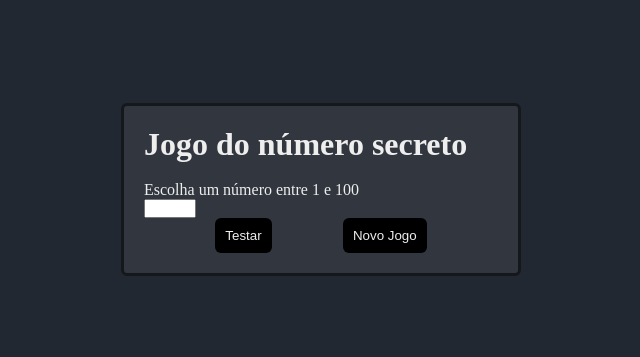
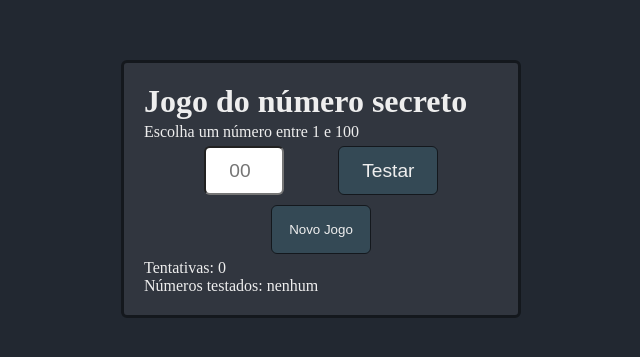
Before and after one commit to lucasdaljovem/Jogo-Adivinhar-numero, a plain HTML site: page index.html in a window 1280 px wide. Shown: the part 211-568 px from the top of the page, without its empty margins (319-959 px from the left). Drawn offline with Linux system fonts and the light colour scheme.

Commit message:
novas mod 	modified:   index.html 	modified:   script.js 	modified:   style.css

```diff
--- a/index.html
+++ b/index.html
@@ -14,18 +14,23 @@
     <main>
         <div class="Container">
             <div class="container_texto">
-                <h1 id="h1Texto"></h1> <br>
+                <h1 id="h1Texto"></h1>
+                <p id="pTexto">Escolha um número entre 1 e 100</p>
                 <p id="p1"></p>
             </div>
 
-            <input type="number" min="1" max="10" class="ContainerInput" id="ContainerInput">
+            <div class="ContainerBotoes">
+                <input type="number" min="1" max="10" class="ContainerInput" id="ContainerInput" placeholder="00">
+                <button onclick="verificarTentativa()" class="ContainerBotao testar">Testar</button>
+            </div>
 
             <div class="ContainerBotoes">
-                <button onclick="verificarTentativa()" class="ContainerBotao">Testar</button>
                 <button onclick="reiniciarJogo()" class="ContainerBotao">Novo Jogo</button>
             </div>
+            <p id="pNumeroTentativas">Tentativas: 0</p>
+            <p id="p2NumerosTestados">Números testados: Nenhum</p>
+        </div>
 
-        </div>
 
     </main>
 </body>
--- a/script.js
+++ b/script.js
@@ -5,9 +5,10 @@ let numeroTentativas = 1;
 function gerarNumeroAleatorio(){ //função que gera um numero aleatório
         return parseInt(Math.random()* numeroMaximo + 1);
 }
-
-window.onload = function(){
-    exibirMensagemInicial();
+function listaNumeros(){
+    const numerosTentativasArr = [];
+    numerosTentativasArr.push(numeroEscolhido);
+    exibirTextoNaTela('p2NumerosTestados', `Números testados: ${numerosTentativasArr.join(",")}`);
 }
 
 function exibirTextoNaTela(id, texto) {
@@ -17,35 +18,54 @@ function exibirTextoNaTela(id, texto) {
 
 function exibirMensagemInicial() {
     exibirTextoNaTela('h1Texto', 'Jogo do número secreto');
-    exibirTextoNaTela('p1', `Escolha um número entre 1 e ${numeroMaximo}`);
+    exibirTextoNaTela('pTexto', `Escolha um número entre 1 e ${numeroMaximo}`);
+    exibirTextoNaTela('p1', " ");
+    exibirTextoNaTela('pNumeroTentativas', `Tentativas: 0`);
+    exibirTextoNaTela('p2NumerosTestados', `Números testados: nenhum`);
+
 }
 
 console.log('O número secreto é ' + numeroAleatorio) //gera um comentario no console
-
 function verificarTentativa(){
     let numeroEscolhido = document.getElementById("ContainerInput").value;
 
     if (numeroEscolhido == numeroAleatorio){ //ACERTO
-        exibirTextoNaTela('h1Texto', 'Paranbéns, você acertou!');
+        exibirTextoNaTela('h1Texto', 'Parabéns, você acertou!');
         let palavraTentativa = numeroTentativas > 1 ? 'tentativas' : 'tentativa'; //operador ternario, se (? substitui o if) o numero for maior que 1 (true) então vai ser tentativas, senão (o : subs. o else), vai ser tentativa
-        exibirTextoNaTela('p1', `você descobriu o nomero secreto ${numeroAleatorio} em ${numeroTentativas} ${palavraTentativa}`);
+        exibirTextoNaTela('p1', `o número secreto era ${numeroAleatorio}, e você descobriu em ${numeroTentativas} ${palavraTentativa}`);
+        exibirTextoNaTela('pTexto', ``);
+
     } else { //ERRO
         if (numeroEscolhido > numeroAleatorio){
-            exibirTextoNaTela('p1', 'O número secreto é menor');
+            exibirTextoNaTela('p1', `O número secreto é menor que ${numeroEscolhido}`);
         } else {
-            exibirTextoNaTela('p1', 'O número secreto é maior');
+            exibirTextoNaTela('p1', `O número secreto é maior que ${numeroEscolhido}`);
+        }
 
-        }
+        console.log(numerosTentativasArr);
+        listaNumeros();
         numeroTentativas++;
+        exibirTextoNaTela('pNumeroTentativas', `Tentativas: 1`);
         limparCampo();
     }
 
 }
 
+// numeroEscolhido.addEventListener("keypress", function(event) {
+//     if (event.key === "Enter") {
+//         event.preventDefault();
+//         verificarTentativa();
+//     }
+// });
+
+
 function limparCampo(){
     numeroEscolhido = document.getElementById("ContainerInput");
     numeroEscolhido.value = '';
+}
 
+window.onload = function(){
+    exibirMensagemInicial();
 }
 
 function reiniciarJogo(){
--- a/style.css
+++ b/style.css
@@ -1,15 +1,17 @@
 :root{
     --cor-background: #222831;
     --cor-container: #31363F;
-    --cor-texto: #EEEEEE;
+    --cor-branco: #EEEEEE;
     --cor-borda: #14181d;
+    --cor-botao: #344955;
+    --cor-botaoHover: #485b66;
 }
 
 *{
 box-sizing: border-box;
 margin: 0;
 padding: 0;
-color: var(--cor-texto);
+color: var(--cor-branco);
 
 }
 
@@ -36,19 +38,63 @@ body{
 }
 
 .ContainerInput{
-    color: var(--cor-borda);
+    color: black;
+    text-align: center;
+    font-size: 1.2em;
+    border-radius: 6px;
+    appearance: text-field;
+    padding: 0.6em 0.6em 0.6em 1em ;
+    width: 80px;
+    cursor: text;
+
+
 }
 
 .ContainerBotoes{
     display: flex;
     justify-content: space-evenly;
     align-items: center;
+    /* gap: 1% 1%; */
+    padding: 5px;   /* superior | direita | inferior | esquerda */
 
 }
 
 .ContainerBotao{
-    background-color: black;
-    border: var(--cor-borda);
+    background-color: var(--cor-botao);
+    border: 1px solid var(--cor-borda);
     padding: 10px;
+    height: 49px;
+    width: 100px;
     border-radius: 6px;
+    cursor: pointer;
+
 }
+
+.ContainerBotao:hover{
+    background-color: var(--cor-botaoHover);
+}
+
+.testar{
+    font-size: 1.2em;
+}
+
+h1{
+    padding-bottom: 3px;
+}
+
+.error, .sucess{
+    padding: 0.5em 0;
+    animation: pop 0.3s forwards;
+    transform: scale(0);
+}
+
+/* animação  */
+@keyframes pop{
+    0%{
+        transform: scale(0);
+    }
+
+    100%{
+        transform: scale(1);
+    }
+}
```
